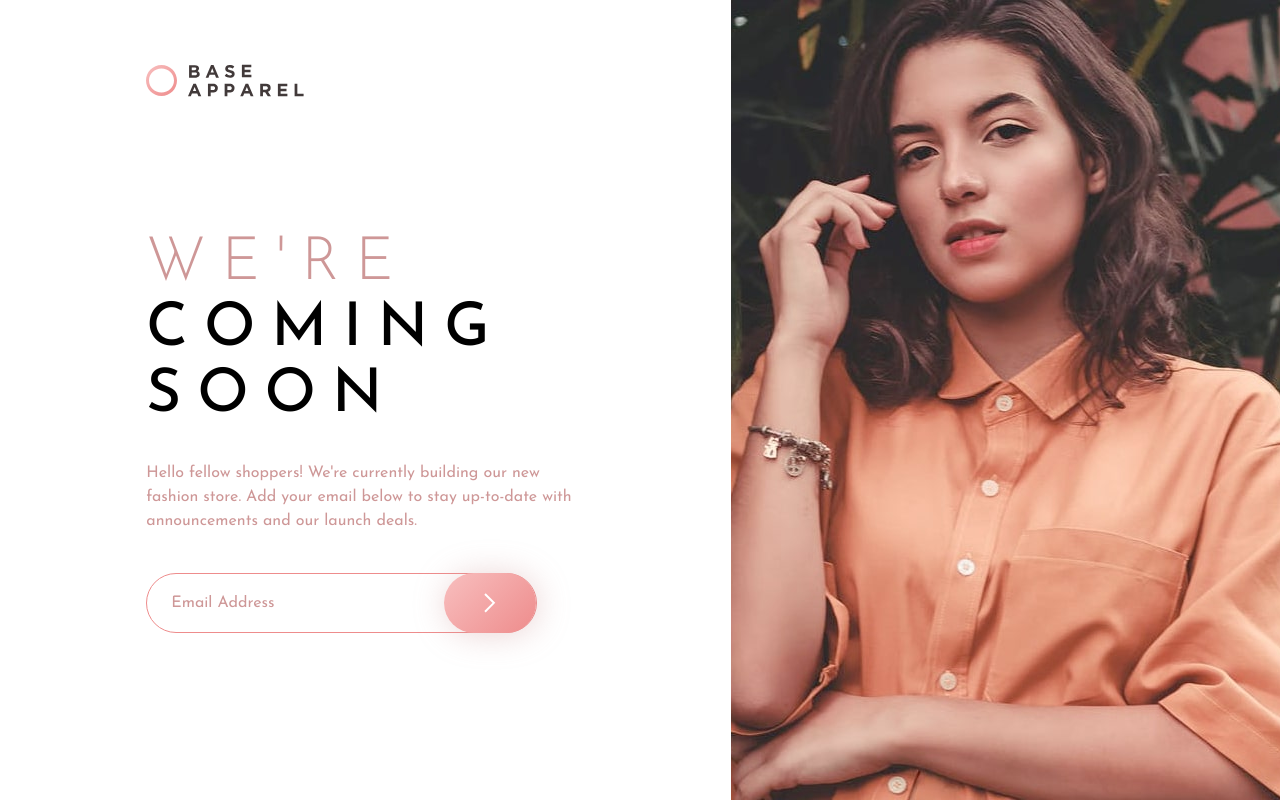
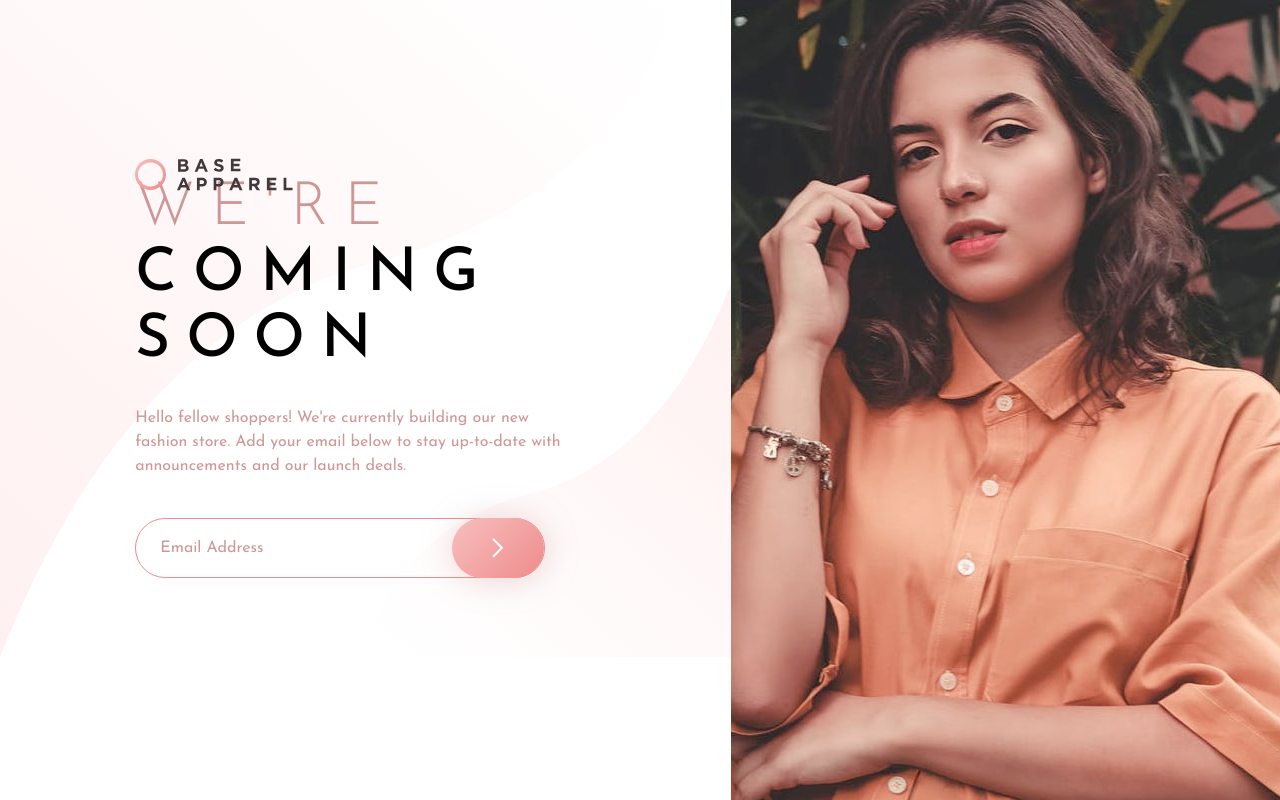
Before and after one commit to MikDra1/base-apparel, a React (Vite) app: page / in a window 1280 px wide. Built offline with nearby package versions, Linux system fonts and the light colour scheme.

Commit message:
Initial commit

```diff
--- a/src/components/Hero.jsx
+++ b/src/components/Hero.jsx
@@ -37,6 +37,9 @@ function Hero({ inputEmail, setInputEmail, isError, setIsError, setThankYou }) {
       />
 
       <div className={styles.heroContent}>
+      <img src="./images/bg-pattern-desktop.svg" alt="" className={styles.heroBgDesktop} />
+
+        <div className={styles.heroContentContent}>
         <img src="./images/logo.svg" alt="" className={styles.heroLogo} />
         <h1>
           <span>we&apos;re</span> coming soon
@@ -67,6 +70,7 @@ function Hero({ inputEmail, setInputEmail, isError, setIsError, setThankYou }) {
             <img src="./images/icon-arrow.svg" alt="" />
           </button>
         </form>
+        </div>
       </div>
     </section>
   );
--- a/src/components/Hero.module.css
+++ b/src/components/Hero.module.css
@@ -1,7 +1,10 @@
+
 .heroContent {
   width: 90%;
   margin-inline: auto;
   text-align: center;
+  position: relative;
+
 }
 
 .hero h1 {
@@ -92,7 +95,30 @@
   opacity: 1;
 }
 
+.heroBgDesktop {
+  display: block;
+  position: absolute;
+  top: -10rem;
+  left: 0;
+  width: 100%;
+  z-index: -1;
+}
+
+
 @media (min-width: 22.5em) {
+
+
+
+  .heroContent {
+
+    width: 100%;
+  }
+
+  .heroContentContent {
+    width: 90%;
+    margin-inline: auto;
+  }
+
   .hero form {
     display: flex;
     align-items: center;
@@ -167,7 +193,7 @@
 @media (min-width: 75em) {
   .heroContent {
     padding: 15%;
-    margin-top: 4rem;
+    padding-top: 4rem;
   }
 
   .hero {
```
